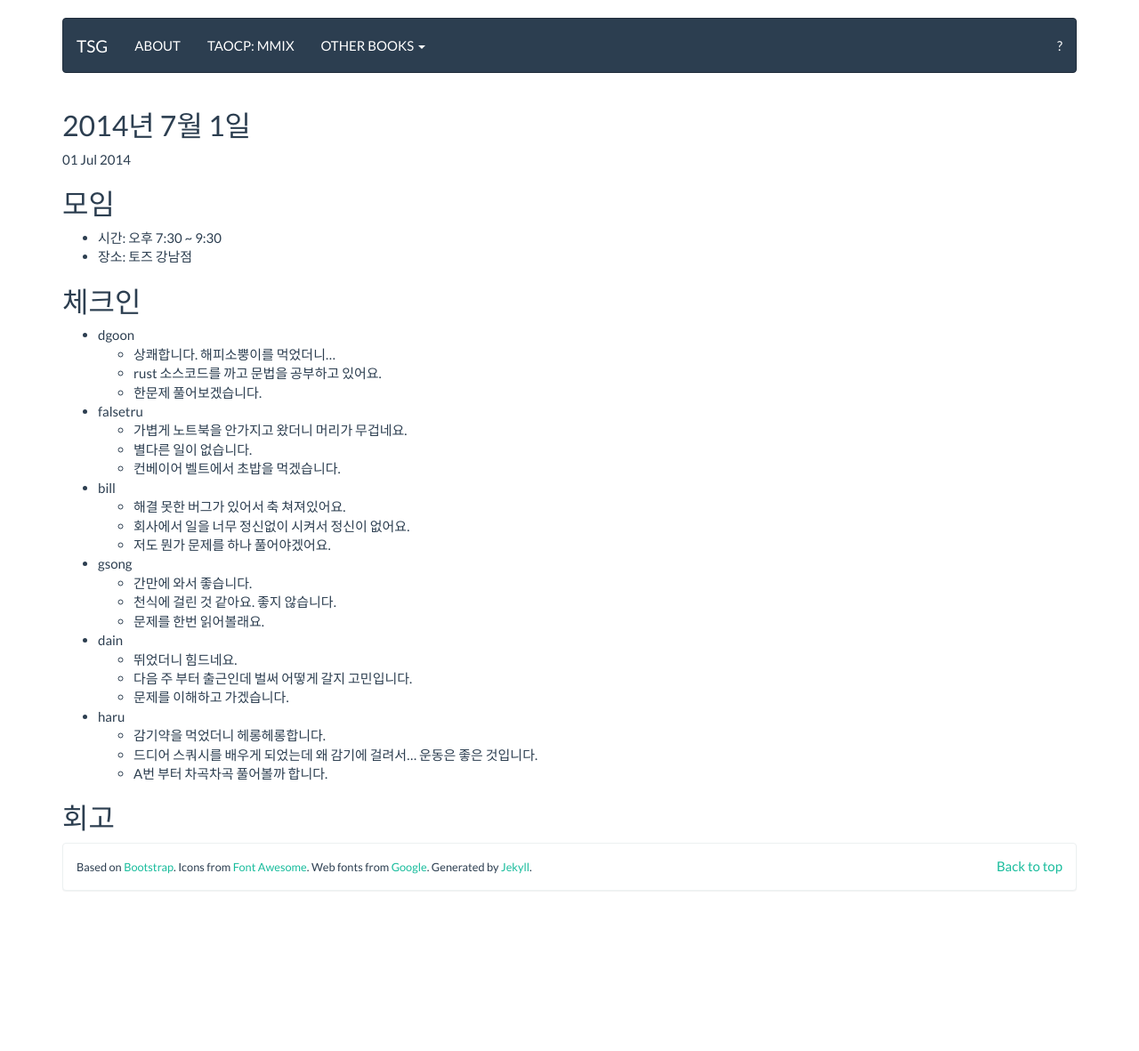
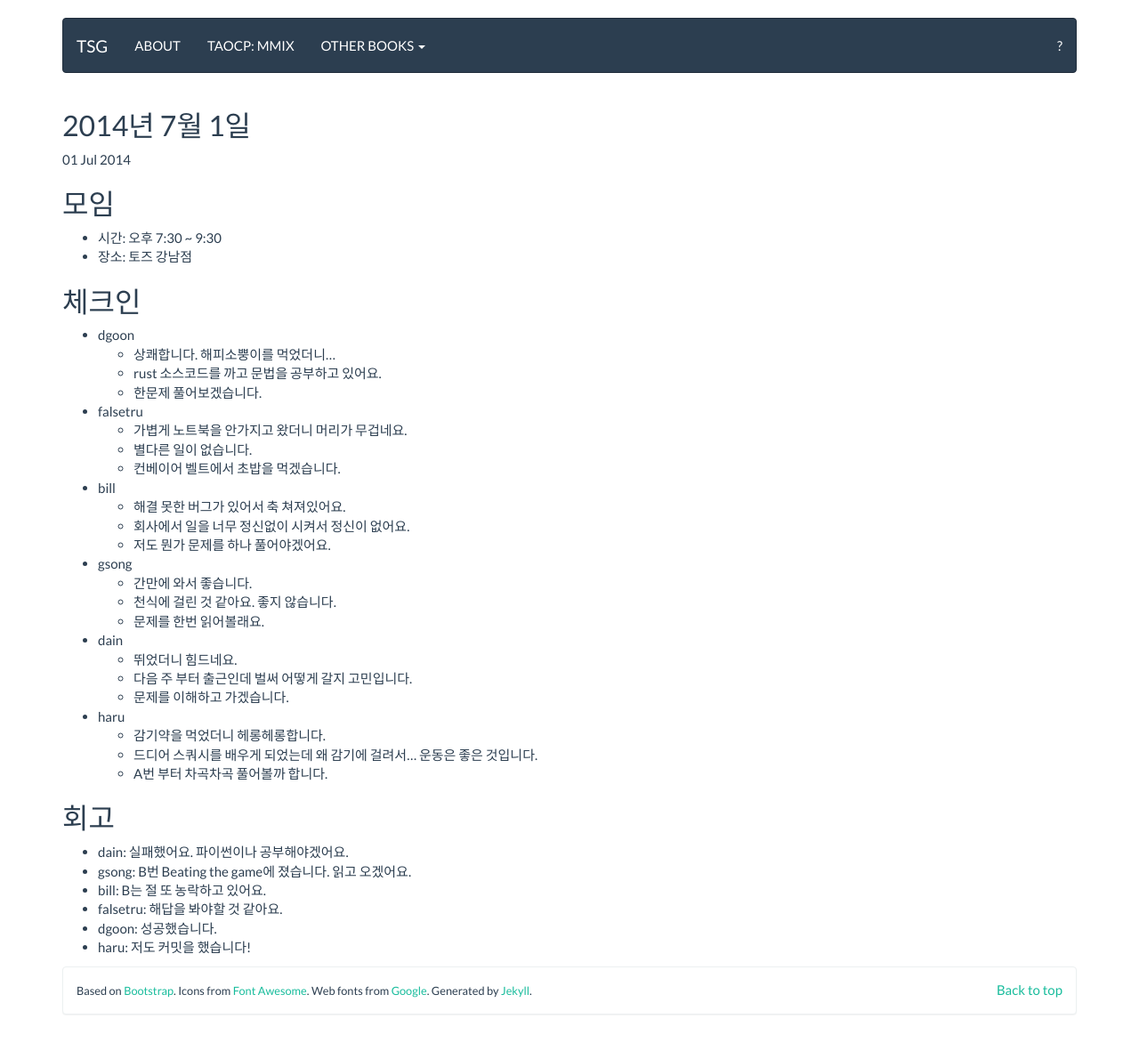
Before and after one commit to tuestudy/tuestudy.github.io, a Jekyll site: the page built from _posts/2014-07-01-tsg-ipsc-off.markdown, in a window 1280 px wide. Shown: the whole page at 89% size. Built offline with Jekyll 4.4.1, drawn with Linux system fonts in a browser that asks for light colours; Markdown is read by kramdown in place of the engine named in the settings; before the commit the page ends 1042 px from its top, so only the background shows below that.

Commit message:
2014-07-01 회고

```diff
--- a/_posts/2014-07-01-tsg-ipsc-off.markdown
+++ b/_posts/2014-07-01-tsg-ipsc-off.markdown
@@ -39,3 +39,10 @@
     * A번 부터 차곡차곡 풀어볼까 합니다.
 
 ## 회고
+
+* dain: 실패했어요. 파이썬이나 공부해야겠어요.
+* gsong: B번 Beating the game에 졌습니다. 읽고 오겠어요.
+* bill: B는 절 또 농락하고 있어요.
+* falsetru: 해답을 봐야할 것 같아요.
+* dgoon: 성공했습니다.
+* haru: 저도 커밋을 했습니다!
```
